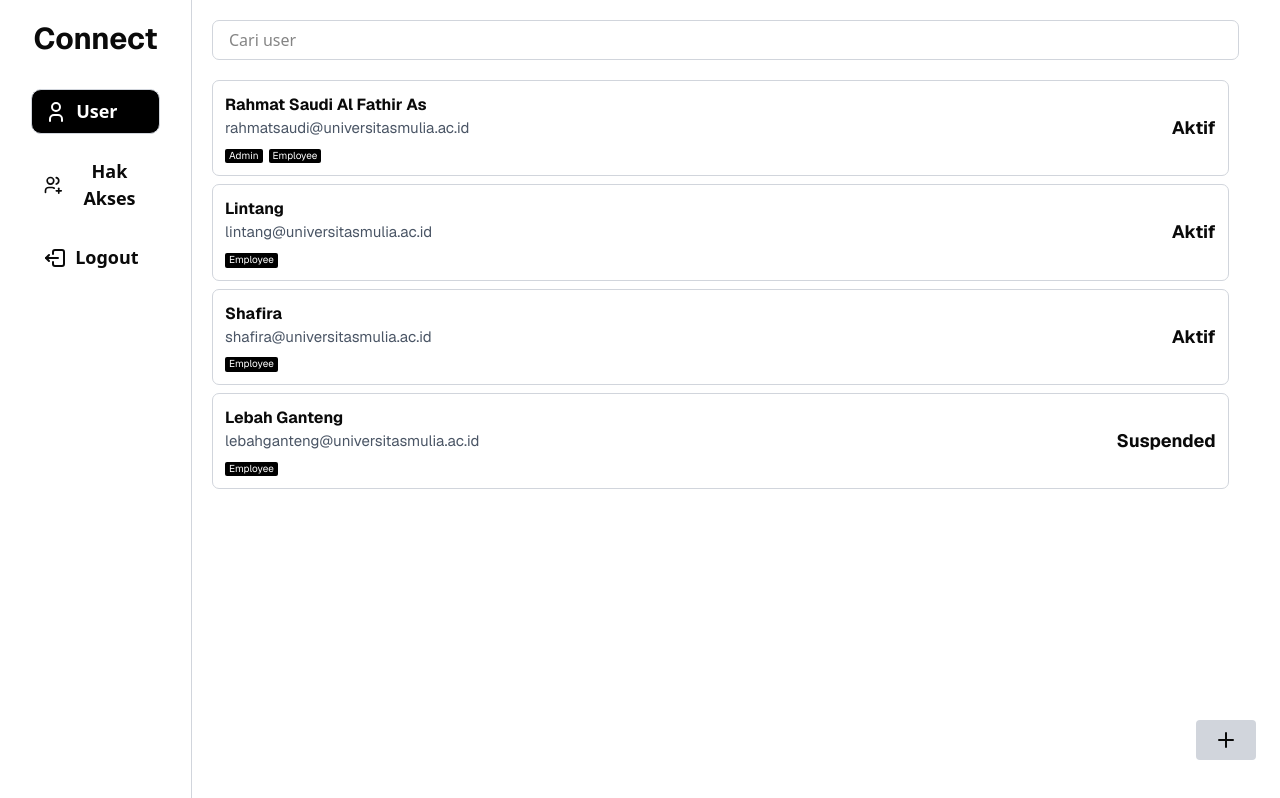
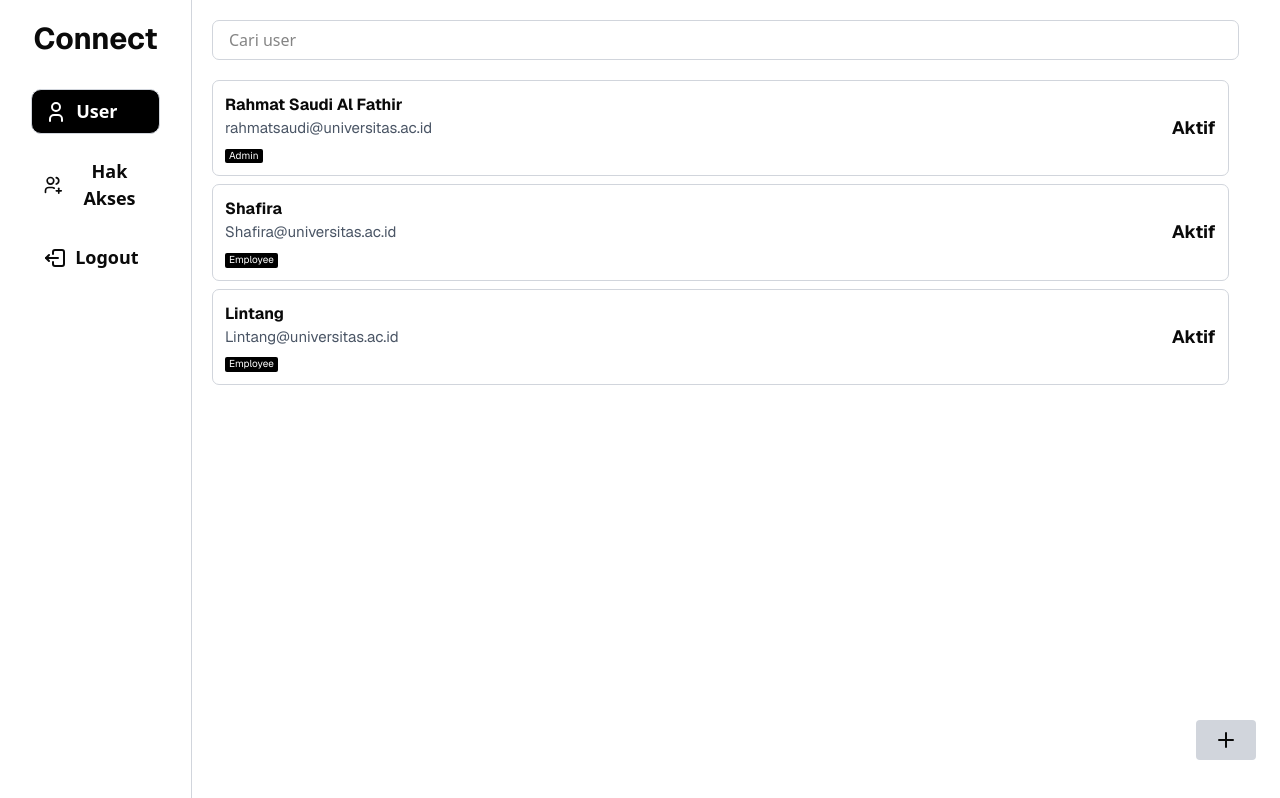
Before and after one commit to Sasterr1/connect-app, a Next.js app: page /Users in a window 1280 px wide. Built offline with nearby package versions, Linux system fonts and the light colour scheme.

Commit message:
Pertemuan 7

```diff
--- /dev/null
+++ b/mock/userdata.js
@@ -0,0 +1,20 @@
+export const usersData = [
+{
+    name:"Rahmat Saudi Al Fathir",
+    email:"rahmatsaudi@universitas.ac.id",
+    roles:"Admin",
+    status:"Aktif"
+},
+{
+    name:"Shafira",
+    email:"Shafira@universitas.ac.id",
+    roles:"Employee",
+    status:"Aktif"
+},
+{
+    name:"Lintang",
+    email:"Lintang@universitas.ac.id",
+    roles:"Employee",
+    status:"Aktif"
+}
+];
--- a/package.json
+++ b/package.json
@@ -9,6 +9,7 @@
     "lint": "next lint"
   },
   "dependencies": {
+    "@radix-ui/react-slot": "^1.2.3",
     "@tabler/icons-react": "^3.31.0",
     "class-variance-authority": "^0.7.1",
     "clsx": "^2.1.1",
--- a/src/app/Users/page.js
+++ b/src/app/Users/page.js
@@ -1,5 +1,8 @@
+import UserCard from "@/components/ui/users-card";
 import { IconLogout, IconLogout2, IconUser, IconUsersGroup, IconUsersPlus,IconPlus } from "@tabler/icons-react";
 import { Icon } from "lucide-react";
+import { usersData } from "../../../mock/userdata";
+
 
 export default function Users() {
   return (
@@ -28,52 +31,15 @@
           placeholder="Cari user"
           class="flex w-[98%] h-[5vh] mb-5 p-4 text-[14,5px] border border-gray-300 rounded-[7px]"
         />
-
-
-        <div class="user-card flex w-[97%] justify-between items-center border border-gray-300 rounded-[7px] p-3 mb-2 bg-white text-[15px] leading-tight">
-          <div class="user-info">
-            <h2 class="text-base font-bold text-[16px] font-sans">Rahmat Saudi Al Fathir As</h2>
-            <p class="my-[2px] text-gray-600 font-sans">rahmatsaudi@universitasmulia.ac.id</p>
-            <div class="mt-1.5">
-              <span class="inline-block bg-black text-white px-1 py-[1px] text-[10px] rounded-[2px] font-sans mr-1.5">Admin</span>
-              <span class="inline-block bg-black text-white px-1 py-[1px] text-[10px] rounded-[2px] font-sans">Employee</span>
-            </div>
-          </div>
-          <div class="status aktif flex text-lg font-bold font-sans">Aktif</div>
-        </div>
-
-        <div class="user-card flex w-[97%] justify-between items-center border border-gray-300 rounded-[7px] p-3 mb-2 bg-white text-[15px] leading-tight">
-          <div class="user-info">
-            <h3 class="text-base font-bold text-[16px] font-sans">Lintang</h3>
-            <p class="my-[2px] text-gray-600 font-sans">lintang@universitasmulia.ac.id</p>
-            <div class="mt-1.5">
-              <span class="inline-block bg-black text-white px-1 py-[1px] text-[10px] rounded-[2px] font-sans">Employee</span>
-            </div>
-          </div>
-          <div class="status aktif flex text-lg font-bold font-sans">Aktif</div>
-        </div>
-
-        <div class="user-card flex w-[97%] justify-between items-center border border-gray-300 rounded-[7px] p-3 mb-2 bg-white text-[15px] leading-tight">
-          <div class="user-info">
-            <h4 class="text-base font-bold text-[16px] font-sans">Shafira</h4>
-            <p class="my-[2px] text-gray-600 font-sans">shafira@universitasmulia.ac.id</p>
-            <div class="mt-1.5">
-              <span class="inline-block bg-black text-white px-1 py-[1px] text-[10px] rounded-[2px] font-sans">Employee</span>
-            </div>
-          </div>
-          <div class="status aktif flex text-lg font-bold font-sans">Aktif</div>
-        </div>
-
-        <div class="user-card flex w-[97%] justify-between items-center border border-gray-300 rounded-[7px] p-3 mb-2 bg-white text-[15px] leading-tight">
-          <div class="user-info">
-            <h5 class="text-base font-bold text-[16px] font-sans">Lebah Ganteng</h5>
-            <p class="my-[2px] text-gray-600 font-sans">lebahganteng@universitasmulia.ac.id</p>
-            <div class="mt-1.5">
-              <span class="inline-block bg-black text-white px-1 py-[1px] text-[10px] rounded-[2px] font-sans">Employee</span>
-            </div>
-          </div>
-          <div class="status suspended flex text-lg font-bold font-sans">Suspended</div>
-        </div>
+        {usersData.map((user, index) => (
+          <UserCard
+           key={index}
+           name={user.name}
+           email={user.email}
+           roles={user.roles}
+           status={user.status}
+           />
+        ))}
       </section>
       <button class="absolute bottom-10 right-6 bg-gray-300 hover:bg-gray-100 text-xl w-15 h-10 rounded flex items-center justify-center ">
         <IconPlus />
--- /dev/null
+++ b/src/components/ui/button.jsx
@@ -0,0 +1,55 @@
+import * as React from "react"
+import { Slot } from "@radix-ui/react-slot"
+import { cva } from "class-variance-authority";
+
+import { cn } from "@/lib/utils"
+
+const buttonVariants = cva(
+  "inline-flex items-center justify-center gap-2 whitespace-nowrap rounded-md text-sm font-medium transition-all disabled:pointer-events-none disabled:opacity-50 [&_svg]:pointer-events-none [&_svg:not([class*='size-'])]:size-4 shrink-0 [&_svg]:shrink-0 outline-none focus-visible:border-ring focus-visible:ring-ring/50 focus-visible:ring-[3px] aria-invalid:ring-destructive/20 dark:aria-invalid:ring-destructive/40 aria-invalid:border-destructive",
+  {
+    variants: {
+      variant: {
+        default:
+          "bg-primary text-primary-foreground shadow-xs hover:bg-primary/90",
+        destructive:
+          "bg-destructive text-white shadow-xs hover:bg-destructive/90 focus-visible:ring-destructive/20 dark:focus-visible:ring-destructive/40 dark:bg-destructive/60",
+        outline:
+          "border bg-background shadow-xs hover:bg-accent hover:text-accent-foreground dark:bg-input/30 dark:border-input dark:hover:bg-input/50",
+        secondary:
+          "bg-secondary text-secondary-foreground shadow-xs hover:bg-secondary/80",
+        ghost:
+          "hover:bg-accent hover:text-accent-foreground dark:hover:bg-accent/50",
+        link: "text-primary underline-offset-4 hover:underline",
+      },
+      size: {
+        default: "h-9 px-4 py-2 has-[>svg]:px-3",
+        sm: "h-8 rounded-md gap-1.5 px-3 has-[>svg]:px-2.5",
+        lg: "h-10 rounded-md px-6 has-[>svg]:px-4",
+        icon: "size-9",
+      },
+    },
+    defaultVariants: {
+      variant: "default",
+      size: "default",
+    },
+  }
+)
+
+function Button({
+  className,
+  variant,
+  size,
+  asChild = false,
+  ...props
+}) {
+  const Comp = asChild ? Slot : "button"
+
+  return (
+    <Comp
+      data-slot="button"
+      className={cn(buttonVariants({ variant, size, className }))}
+      {...props} />
+  );
+}
+
+export { Button, buttonVariants }
--- /dev/null
+++ b/src/components/ui/users-card.jsx
@@ -0,0 +1,13 @@
+export default function UserCard({ name, email, roles, Status }) {
+    return (
+        <div class="user-card flex w-[97%] justify-between items-center border border-gray-300 rounded-[7px] p-3 mb-2 bg-white text-[15px] leading-tight">
+            <div class="user-info">
+                <h2 class="text-base font-bold text-[16px] font-sans">{name}</h2>
+                <p class="my-[2px] text-gray-600 font-sans">{email}</p>
+                <div class="mt-1.5"></div>
+                <span class="inline-block bg-black text-white px-1 py-[1px] text-[10px] rounded-[2px] font-sans mr-1.5">{roles}</span>
+            </div>
+            <div class="status aktif flex text-lg font-bold font-sans">Aktif</div>
+        </div>
+    );
+}
```
Also changed, not shown: 1 other file (tests, documents, lock files or other folders).
